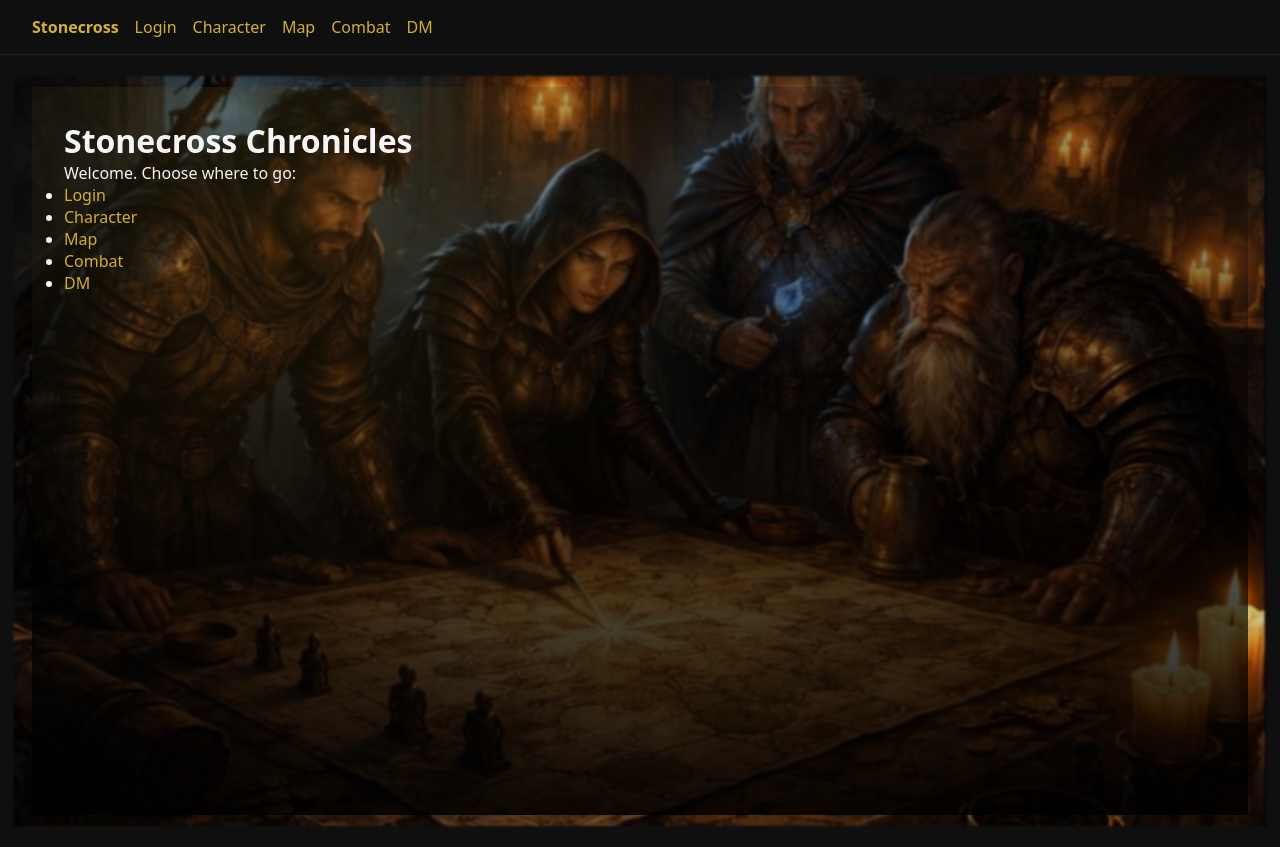
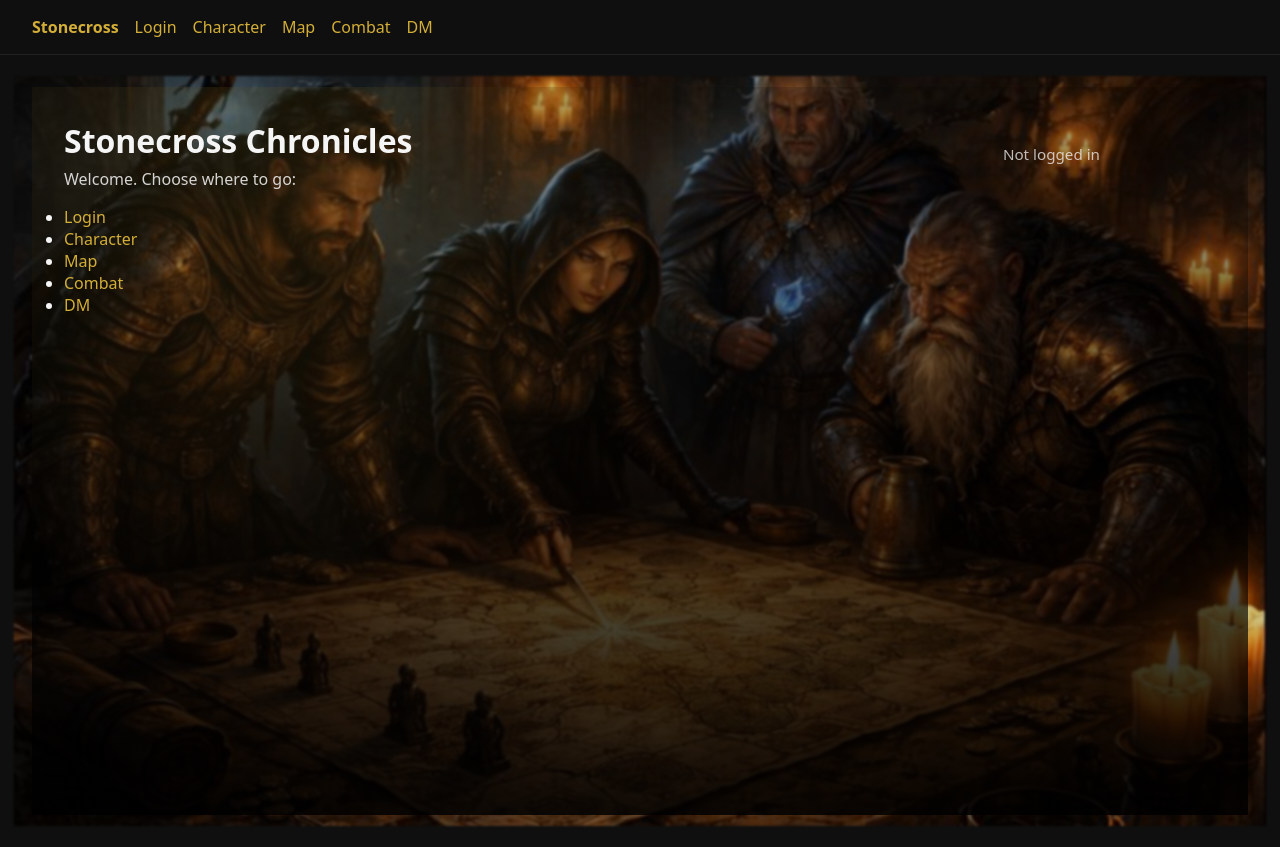
Before and after one commit to jbeldiman/stronecross-chronicles, a Next.js app: page / in a window 1280 px wide. Built offline with nearby package versions, Linux system fonts and the light colour scheme.

Commit message:
Add logout button to home page

```diff
--- a/src/app/page.tsx
+++ b/src/app/page.tsx
@@ -1,21 +1,115 @@
+"use client";
+
+import React, { useEffect, useState } from "react";
+import Link from "next/link";
+import { useRouter } from "next/navigation";
+
+const AUTH_SESSION_KEY = "stonecross.session.v1";
+
+type Session = {
+  username: string;
+  loggedInAt?: string;
+};
+
+function loadSession(): Session | null {
+  try {
+    const raw = localStorage.getItem(AUTH_SESSION_KEY);
+    if (!raw) return null;
+    const parsed = JSON.parse(raw);
+    if (!parsed?.username) return null;
+    return parsed as Session;
+  } catch {
+    return null;
+  }
+}
+
 export default function HomePage() {
+  const router = useRouter();
+  const [session, setSession] = useState<Session | null>(null);
+
+  useEffect(() => {
+    setSession(loadSession());
+  }, []);
+
+  function logout() {
+    try {
+      localStorage.removeItem(AUTH_SESSION_KEY);
+    } catch {}
+    setSession(null);
+    router.push("/");
+  }
+
   return (
     <main className="sc-page">
-      <div
-        className="sc-bg"
-        style={{ backgroundImage: "url('/backgrounds/home.jpg')" }}
-      />
+      <div className="sc-bg" style={{ backgroundImage: "url('/backgrounds/home.jpg')" }} />
       <div className="sc-overlay" />
 
       <div className="sc-content" style={{ padding: "2rem" }}>
-        <h1>Stonecross Chronicles</h1>
-        <p>Welcome. Choose where to go:</p>
-        <ul>
-          <li><a href="/login">Login</a></li>
-          <li><a href="/character">Character</a></li>
-          <li><a href="/map">Map</a></li>
-          <li><a href="/combat">Combat</a></li>
-          <li><a href="/dm">DM</a></li>
+        <header
+          style={{
+            display: "flex",
+            justifyContent: "space-between",
+            alignItems: "center",
+            gap: "1rem",
+            marginBottom: "1rem",
+          }}
+        >
+          <div>
+            <h1 style={{ margin: 0 }}>Stonecross Chronicles</h1>
+            <p style={{ margin: "0.35rem 0 0", opacity: 0.85 }}>
+              Welcome. Choose where to go:
+            </p>
+          </div>
+
+          <div style={{ display: "flex", alignItems: "center", gap: "0.6rem" }}>
+            {session ? (
+              <>
+                <span style={{ opacity: 0.85, fontSize: "0.95rem" }}>
+                  Logged in as <strong>{session.username}</strong>
+                </span>
+
+                <button
+                  onClick={logout}
+                  title="Log out"
+                  aria-label="Log out"
+                  style={{
+                    width: 40,
+                    height: 40,
+                    borderRadius: 12,
+                    border: "1px solid #333",
+                    background: "rgba(255,255,255,0.06)",
+                    color: "white",
+                    cursor: "pointer",
+                    display: "inline-flex",
+                    alignItems: "center",
+                    justifyContent: "center",
+                  }}
+                >
+                  ⎋
+                </button>
+              </>
+            ) : (
+              <span style={{ opacity: 0.75, fontSize: "0.95rem" }}>Not logged in</span>
+            )}
+          </div>
+        </header>
+
+        <ul style={{ marginTop: "0.75rem" }}>
+          <li>
+            <Link href="/login">Login</Link>
+          </li>
+          <li>
+            <Link href="/character">Character</Link>
+          </li>
+          <li>
+            <Link href="/map">Map</Link>
+          </li>
+          <li>
+            <Link href="/combat">Combat</Link>
+          </li>
+          <li>
+            <Link href="/dm">DM</Link>
+          </li>
         </ul>
       </div>
     </main>
```
